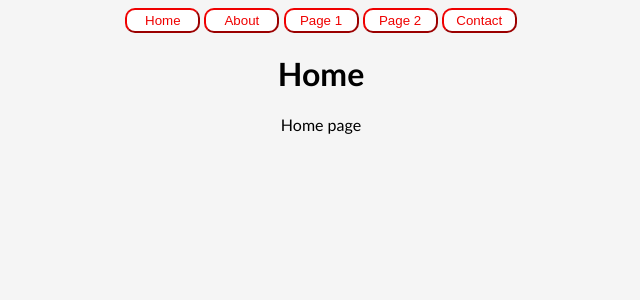
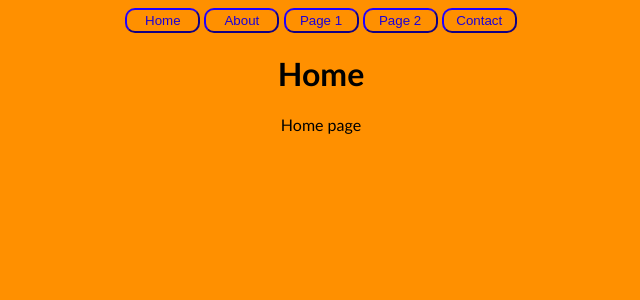
Before and after one commit to theHappyMonke/HTML, a Flask app: page /home in a window 1280 px wide. Shown: the top 300 px of the page, without its empty margins (319-959 px from the left). Run offline with Flask 3, Linux system fonts and the light colour scheme.

Commit message:
Changing colour

```diff
--- a/static/css/default-pallet.css
+++ b/static/css/default-pallet.css
@@ -1,6 +1,6 @@
 body {
     font-family:"Gill Sans", "Gill Sans MT", Calibri, "Trebuchet MS", sans-serif;
-    background-color: #f5f5f5;
+    background-color: #FF9000;
 }
 
 button {
@@ -9,9 +9,15 @@ button {
     max-width: 150px;
     height: 25px;
     border-radius: 10px;
-    border-color: #EF0000;
-    background-color: white;
-    color: #EF0000;
+    border-color: #1D00D8;
+    background-color: #FF9000;
+    color: #1D00D8;
+}
+
+button:hover {
+    border-color: #0000AA;
+    background-color: #DF7E00;
+    color: #0000AA;
 }
 
 div {
```
